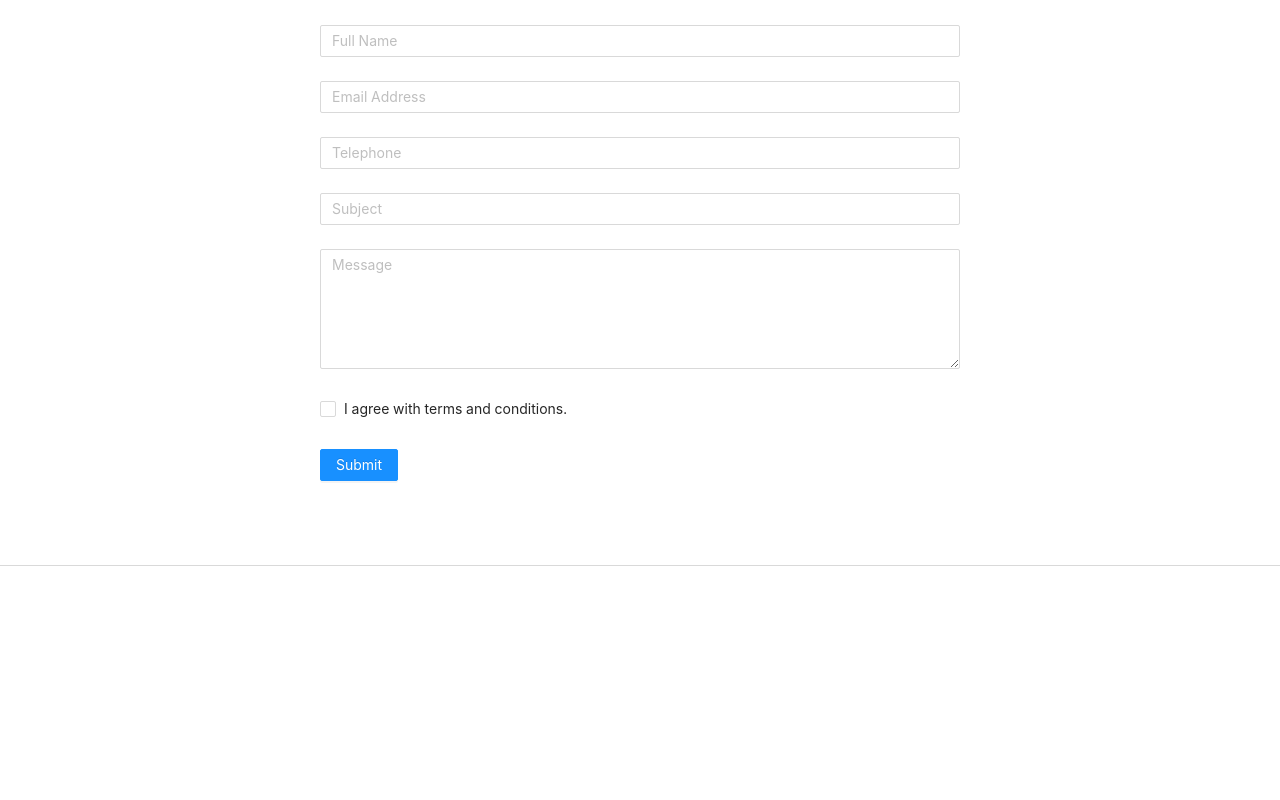
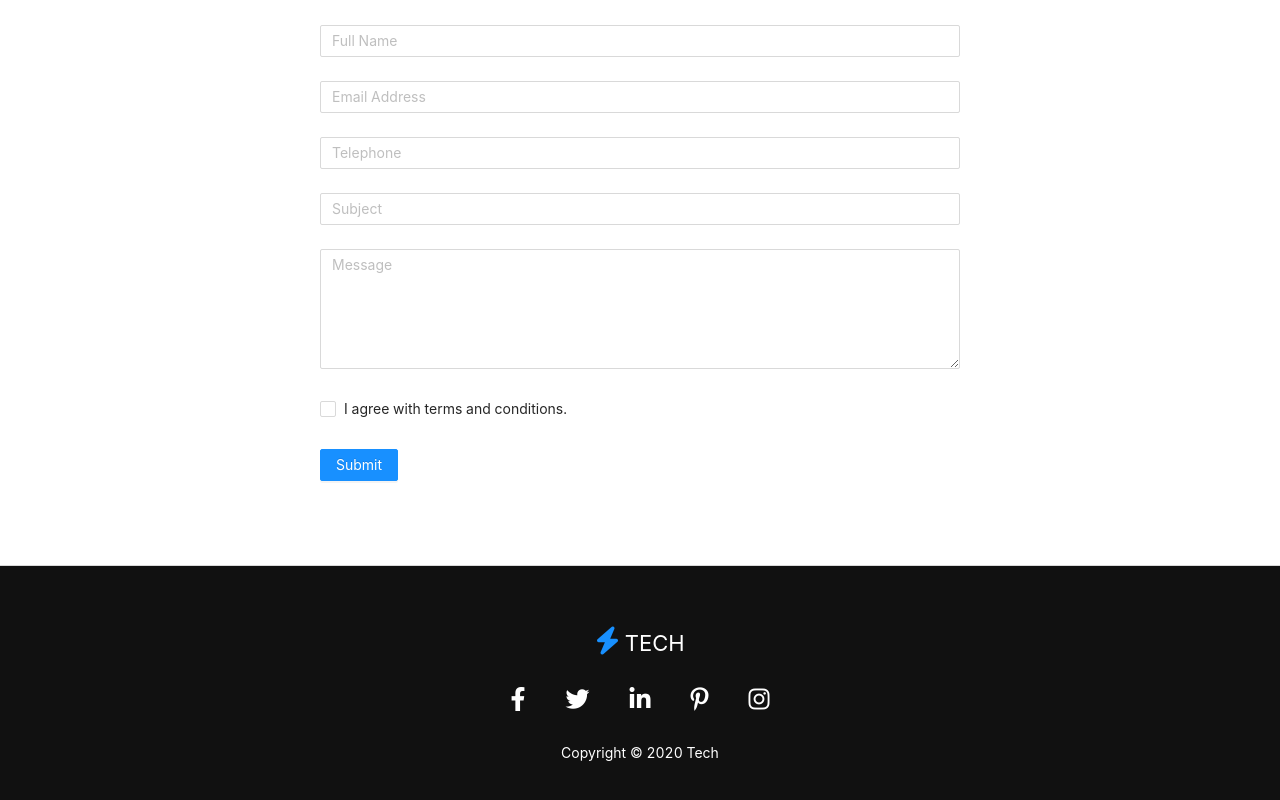
Before and after one commit to vu-blka/Ant-Design, a React (Create React App) app in the folder tech/: page / in a window 1280 px wide. Shown: the part 4399-5199 px from the top of the page. Before the commit the page ends 4965 px from the top, so only its background shows below. Built offline with nearby package versions, Linux system fonts and the light colour scheme.

Commit message:
11: Work on footer and back to top component

```diff
--- a/tech/src/App.js
+++ b/tech/src/App.js
@@ -1,13 +1,13 @@
-import './App.css';
+import "./App.css";
 
-import 'antd/dist/antd.css';
+import "antd/dist/antd.css";
 
-import AppHeader from './components/common/header.js'
-import AppHome from './views/home.js'
+import AppHeader from "./components/common/header.js";
+import AppHome from "./views/home.js";
+import AppFooter from "./components/common/footer.js";
 
-
-import { Layout } from 'antd';
-const { Header, Content} = Layout;
+import { Layout } from "antd";
+const { Header, Content, Footer } = Layout;
 
 function App() {
   return (
@@ -18,6 +18,9 @@
       <Content>
         <AppHome />
       </Content>
+      <Footer>
+        <AppFooter />
+      </Footer>
     </Layout>
   );
 }
--- /dev/null
+++ b/tech/src/components/common/footer.js
@@ -0,0 +1,50 @@
+import React from "react";
+import { BackTop } from "antd";
+
+function AppFooter() {
+  return (
+    <div className="container-fluid">
+      <div className="footer">
+        <div className="logo">
+          <i className="fas fa-bolt"></i>
+          <a href="https://www.facebook.com">Tech</a>
+        </div>
+        <ul className="socials">
+          <li>
+            <a href="https://facebook.com">
+              <i class="fab fa-facebook-f"></i>
+            </a>
+          </li>
+          <li>
+            <a href="https://twitter.com">
+              <i class="fab fa-twitter"></i>
+            </a>
+          </li>
+          <li>
+            <a href="https://linkedin.com">
+              <i class="fab fa-linkedin-in"></i>
+            </a>
+          </li>
+          <li>
+            <a href="https://pinterest.com">
+              <i class="fab fa-pinterest-p"></i>
+            </a>
+          </li>
+          <li>
+            <a href="https://instagram.com">
+              <i class="fab fa-instagram"></i>
+            </a>
+          </li>
+        </ul>
+        <div className="copyright">Copyright © 2020 Tech</div>
+        <BackTop>
+          <div className="goTop">
+            <i class="fas fa-arrow-circle-up"></i>
+          </div>
+        </BackTop>
+      </div>
+    </div>
+  );
+}
+
+export default AppFooter;
```
Lines whose indentation alone changed are shown as unchanged.
